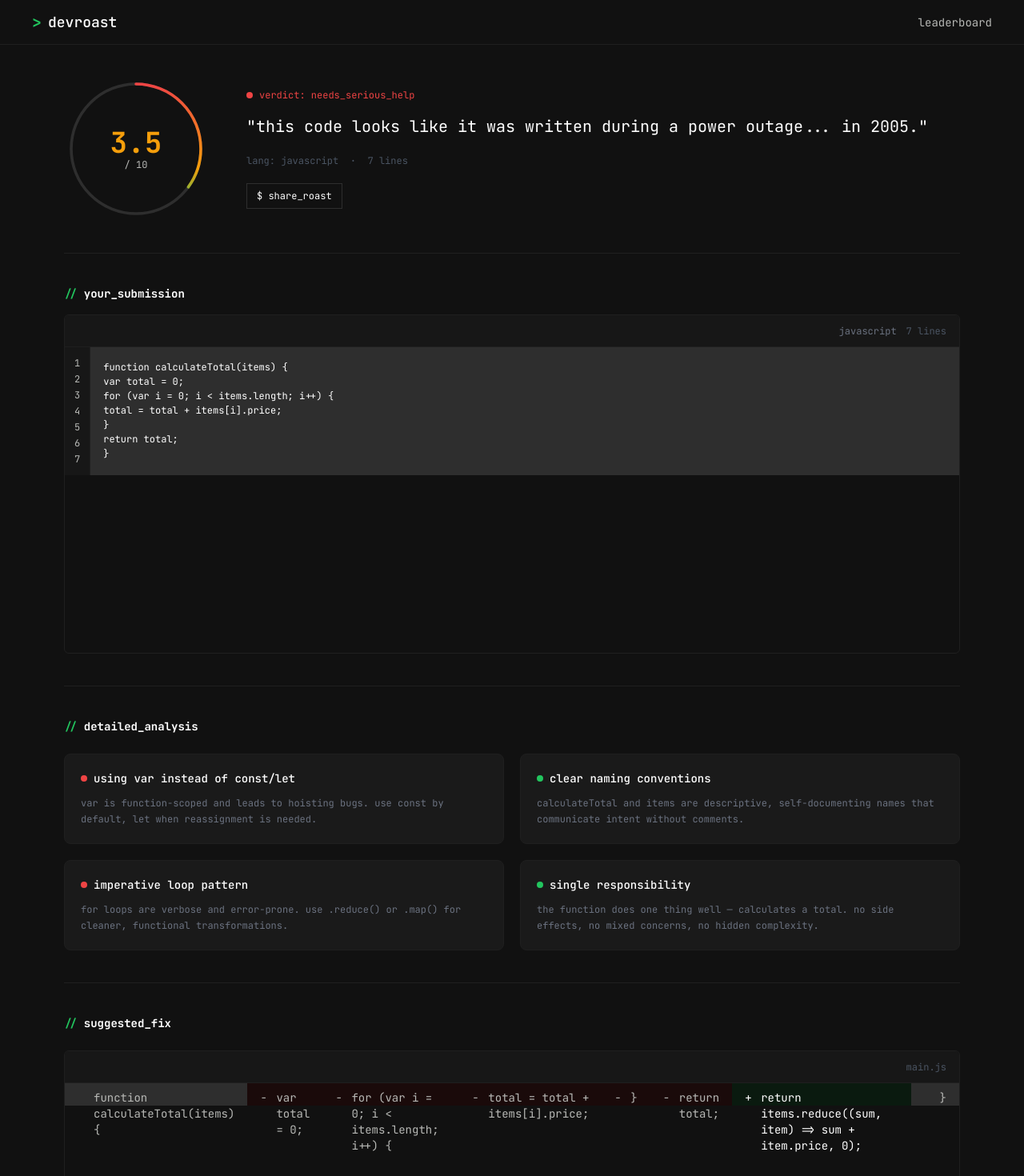
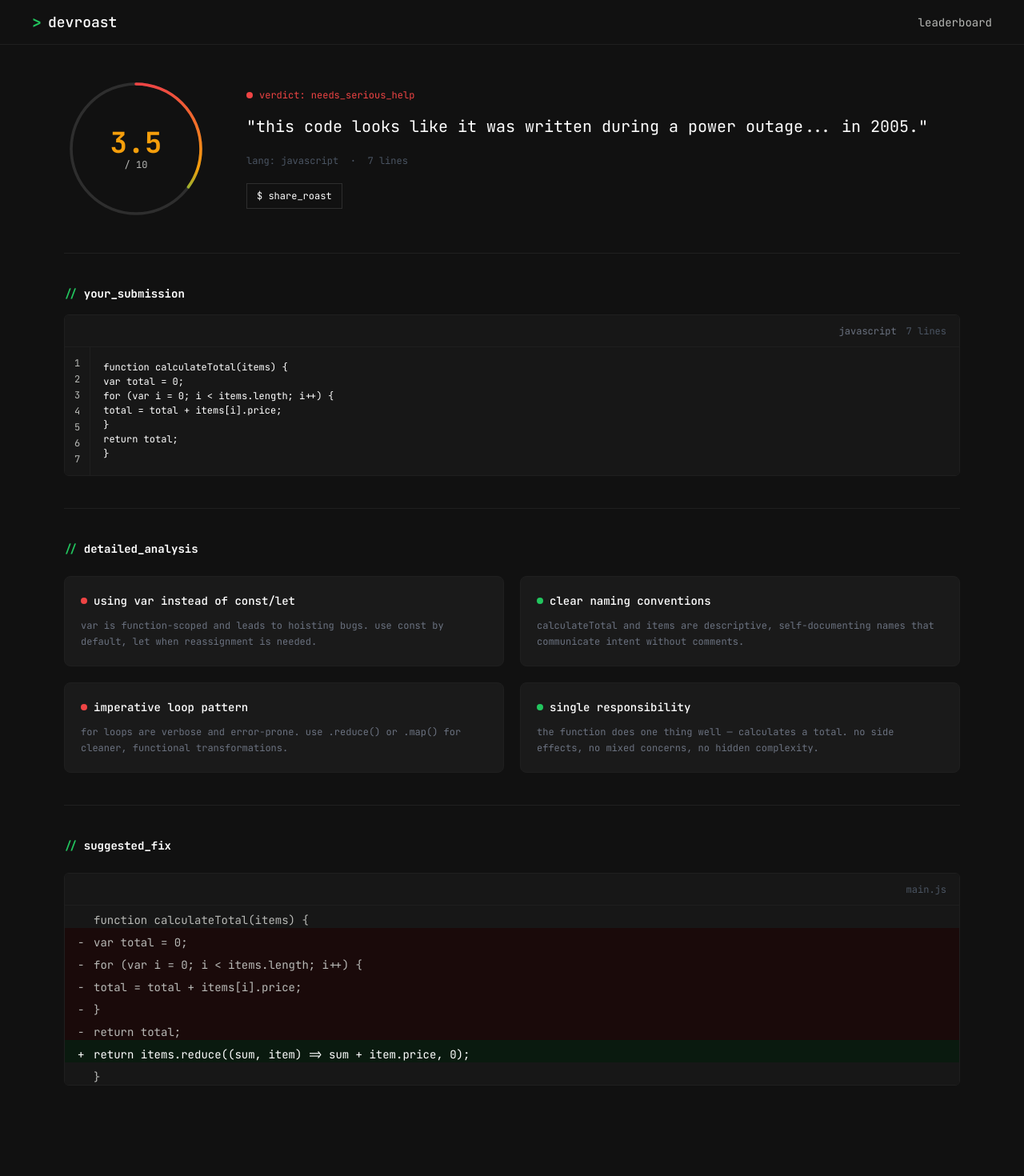
Before and after one commit to rangeldor/devroast, a Next.js app: page /result/1 in a window 1280 px wide. Shown: the top 1470 px of the page at 80% size. After the commit the page ends 1397 px from the top, so only its background shows below. Built offline with nearby package versions, Linux system fonts and the light colour scheme.

Commit message:
fix: adjust CodeBlockBody layout and result page styling
- Change CodeBlockBody default to flex-col for vertical stacking
- Add flex-row override for code with line numbers in result page
- Fix diff section to display lines vertically
- Remove hardcoded heights from CodeBlockRoot in result page

```diff
--- a/src/app/result/[id]/page.tsx
+++ b/src/app/result/[id]/page.tsx
@@ -91,7 +91,7 @@ export default function ResultPage() {
 	const goodIssues = issues.filter((i) => i.severity === "good");
 
 	return (
-		<main className="flex min-h-[calc(100vh-3.5rem)] flex-col bg-background px-20 pt-10">
+		<main className="flex min-h-[calc(100vh-3.5rem)] flex-col bg-background px-20 py-10">
 			<div className="mx-auto flex w-full max-w-6xl flex-col gap-10">
 				<section className="flex items-center gap-12">
 					<ScoreRingRoot
@@ -138,7 +138,7 @@ export default function ResultPage() {
 						</span>
 					</div>
 
-					<CodeBlockRoot className="h-[424px]">
+					<CodeBlockRoot>
 						<CodeBlockHeader className="border-border-primary">
 							<div className="ml-auto flex items-center gap-3">
 								<span className="font-mono text-xs text-text-secondary">
@@ -149,7 +149,7 @@ export default function ResultPage() {
 								</span>
 							</div>
 						</CodeBlockHeader>
-						<CodeBlockBody className="bg-input">
+						<CodeBlockBody className="flex-row">
 							<CodeBlockLineNumbers
 								lines={staticRoastData.code.length}
 								className="border-r border-border-primary bg-surface"
@@ -239,13 +239,13 @@ export default function ResultPage() {
 						</span>
 					</div>
 
-					<CodeBlockRoot className="min-h-[320px]">
+					<CodeBlockRoot>
 						<CodeBlockHeader className="border-border-primary">
 							<span className="ml-auto font-mono text-xs text-text-tertiary">
 								main.js
 							</span>
 						</CodeBlockHeader>
-						<CodeBlockBody className="bg-input">
+						<CodeBlockBody>
 							{staticRoastData.diff.map((line, index) => (
 								<DiffLineRoot
 									key={index}
--- a/src/components/ui/code-block.tsx
+++ b/src/components/ui/code-block.tsx
@@ -104,7 +104,10 @@ const CodeBlockBody = forwardRef<HTMLDivElement, CodeBlockBodyProps>(
 		return (
 			<div
 				ref={ref}
-				className={twMerge("flex font-mono text-sm bg-surface", className)}
+				className={twMerge(
+					"flex flex-col font-mono text-sm bg-surface",
+					className,
+				)}
 				{...props}
 			>
 				{children}
```
